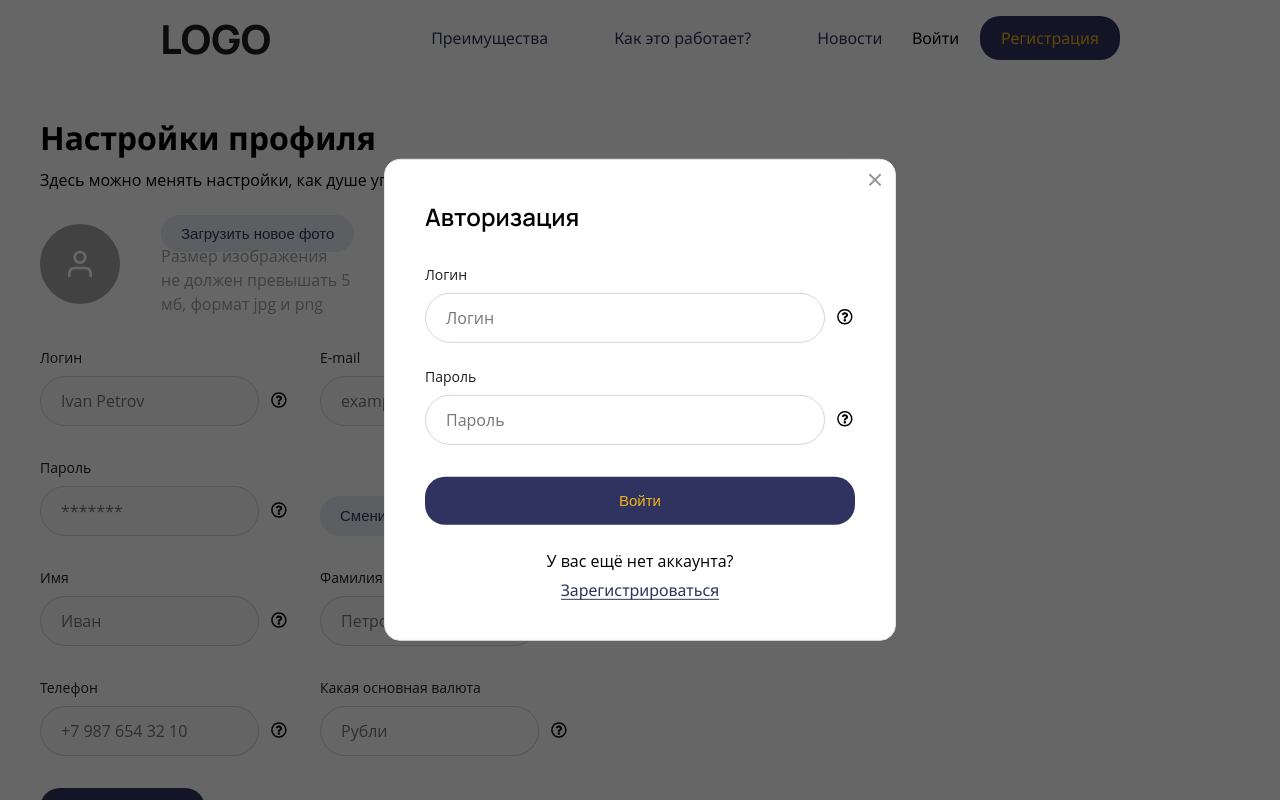
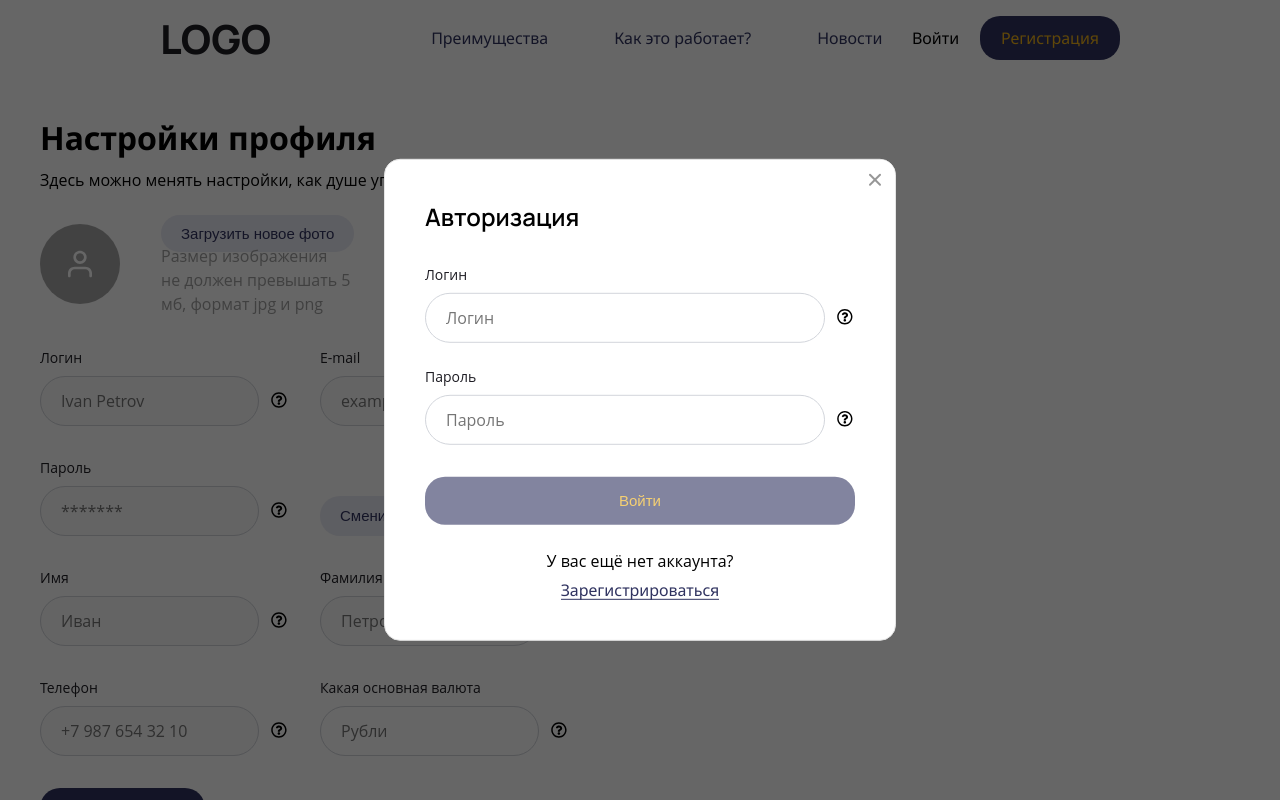
Before and after one commit to itpractice-team/family_budget, a React (Create React App) app in the folder frontend/: page /profile in a window 1280 px wide. Both pictures are taken after a click on the button "Войти". Shown: the top 800 px of the page. Built offline with nearby package versions, Linux system fonts and the light colour scheme.

Commit message:
feat/validation. It works... but

```diff
--- a/frontend/src/Components/LoginPopup/LoginPopup.jsx
+++ b/frontend/src/Components/LoginPopup/LoginPopup.jsx
@@ -21,20 +21,7 @@ export default function LoginPopup({ onClose }) {
     dispatch(toggleRegisterPopup(true));
   };
 
-  // const [formData, setFormData] = useState({
-  //   username: '',
-  //   password: '',
-  // });
-
-  // eslint-disable-next-line camelcase
-  // const { username, password } = formData;
-
-  // const handleChange = (evt) => {
-  //   setFormData({ ...formData, [evt.target.name]: evt.target.value });
-  // };
-
   const handleLogin = (formData) => {
-    // evt.preventDefault();
     dispatch(loginUser(formData));
   };
 
@@ -50,7 +37,6 @@ export default function LoginPopup({ onClose }) {
   const {
     register,
     formState: { errors, isValid },
-    handleSubmit,
   } = useForm({
     mode: 'onChange',
     resolver: yupResolver(loginValidation),
@@ -58,7 +44,7 @@ export default function LoginPopup({ onClose }) {
 
   return (
     <Popup onClose={onClose} popupSize="popup_s">
-      <form className="form" onSubmit={handleSubmit(handleLogin)}>
+      <form className="form" onSubmit={handleLogin}>
         <h2 className="form__header">Авторизация</h2>
 
         <div className="form__input-block">
@@ -71,11 +57,6 @@ export default function LoginPopup({ onClose }) {
               className="form__input"
               type="text"
               placeholder="Логин"
-              // value={username}
-              // onChange={handleChange}
-              // required
-              // maxLength={25}
-              // minLength={2}
             />
             <span
           className={`form__valid-message
@@ -109,12 +90,6 @@ export default function LoginPopup({ onClose }) {
               className="form__input"
               type="password"
               placeholder="Пароль"
-              // value={password}
-              // onChange={handleChange}
-              // required
-              // minLength={8}
-              // maxLength={40}
-
             />
             <span
           className={`form__valid-message
@@ -140,6 +115,7 @@ export default function LoginPopup({ onClose }) {
         <div className="form__button-wrapper form__button-wrapper_single">
           <button type="submit" className={`form__button form__button_submit form__button_single
           ${(!isValid || !errors) && 'form__button:disabled'}`}
+          disabled={!isValid}
           >
             Войти
           </button>
--- a/frontend/src/styles/form.scss
+++ b/frontend/src/styles/form.scss
@@ -83,7 +83,8 @@
 }
 
 .form__button:disabled {
-  opacity: 0.48;
+  pointer-events: none;
+  opacity: 0.6;
   cursor: not-allowed;
 }
 
@@ -192,21 +193,21 @@
 }
 
 .form__valid-message {
-  font-size: 10px;
+  font-size: 11px;
   font-weight: 400;
   color: rgb(243, 11, 11);
   opacity: 0;
   left: 0;
   right: 0;
   text-align: center;
-  bottom: 32px;
+  top: 82px;
   position: absolute;
   border: 0;
   transition: 0.3s;
   margin: 0;
 }
 
-.form__valid-message__active {
+.form__valid-message_active {
   opacity: 1;
 }
 
```
Also changed, not shown: frontend/src/Components/LoginPopup/ss.js (added).
